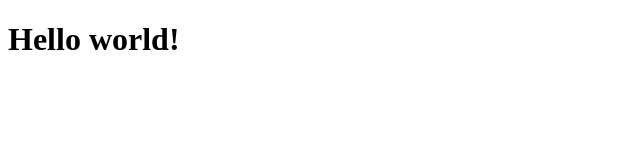
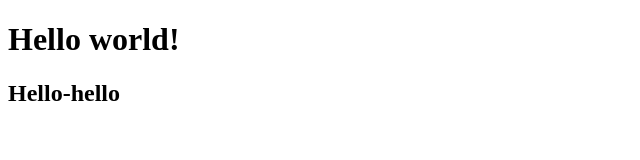
Before and after one commit to LiudmilaMic/Our-projects, a plain HTML site: page test.html in a window 1280 px wide. Shown: the whole page, without its empty margins (0-640 px from the left). Drawn offline with Linux system fonts and the light colour scheme.

Commit message:
My second commit

```diff
--- a/test.html
+++ b/test.html
@@ -3,6 +3,7 @@
 <head>
 <body>
 <h1>Hello world!</h1>
+<h2>Hello-hello</h2>
 </body>
 </head>
 </html>
```
